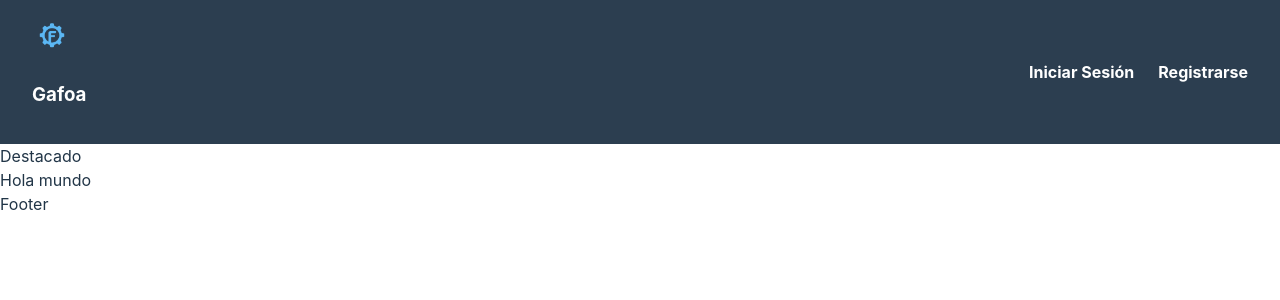
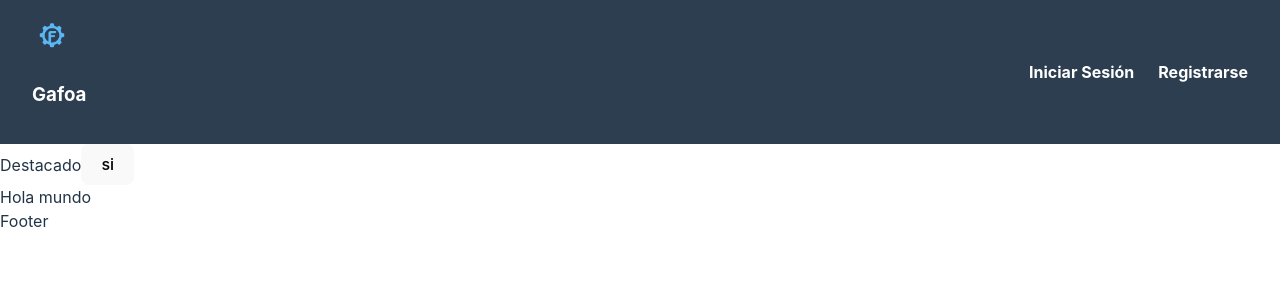
Before and after one commit to FrancitiX/PWA_Project, a React (Vite) app: page / in a window 1280 px wide. Shown: the top 300 px of the page. Built offline with nearby package versions, Linux system fonts and the light colour scheme.

Commit message:
adding local db

```diff
--- a/src/components/views/home/Home.jsx
+++ b/src/components/views/home/Home.jsx
@@ -3,15 +3,47 @@ import App from "../../layout/app";
 import styles from "./home.module.css";
 
 function home() {
+
+  const test = () => {
+
+    try {
+      const data = {}
+    } catch (e) {
+
+      self.registration.sync.test()
+    }
+
+
+    let db = window.indexedDB.open("database");
+    db.onsuccess = (event) => {
+      let result = event.target.result;
+      let transaction = result.transaction("table", "readwrite");
+      let obj = transaction.objectStore("table");
+
+      // const resultado = obj.get(1);
+
+      const resultado = obj.add({ name: "Melisaa", age: 19 });
+
+      // const resultado = obj.delete(2);
+
+      resultado.onsuccess = (event) => {
+        console.log(event.target.result);
+      }
+    };
+  };
+
+
+
   return (
     <App>
-
       <main>
-        <div className={styles.carrousel}>Destacado</div>
+        <div className={styles.carrousel}>
+          Destacado
+          <button onClick={() => test()}>si</button>
+        </div>
         <div className={styles.offert}> Hola mundo</div>
         <div className={styles.recomendations}></div>
       </main>
-
     </App>
   );
 }
--- a/src/main.jsx
+++ b/src/main.jsx
@@ -12,6 +12,12 @@ import Home from "./components/views/home/home";
 import Offline from "./components/views/offline/Offline";
 
 navigator.serviceWorker.register("../sw.js");
+
+let db = window.indexedDB.open("database", 1);
+db.onupgradeneeded = function (event) {
+  let result = event.target.result;
+  result.createObjectStore("table", { autoIncrement: true });
+};
 
 ReactDOM.createRoot(document.getElementById("root")).render(
   <React.StrictMode>
```
Also changed, not shown: sw.js (+19 -1 lines).
